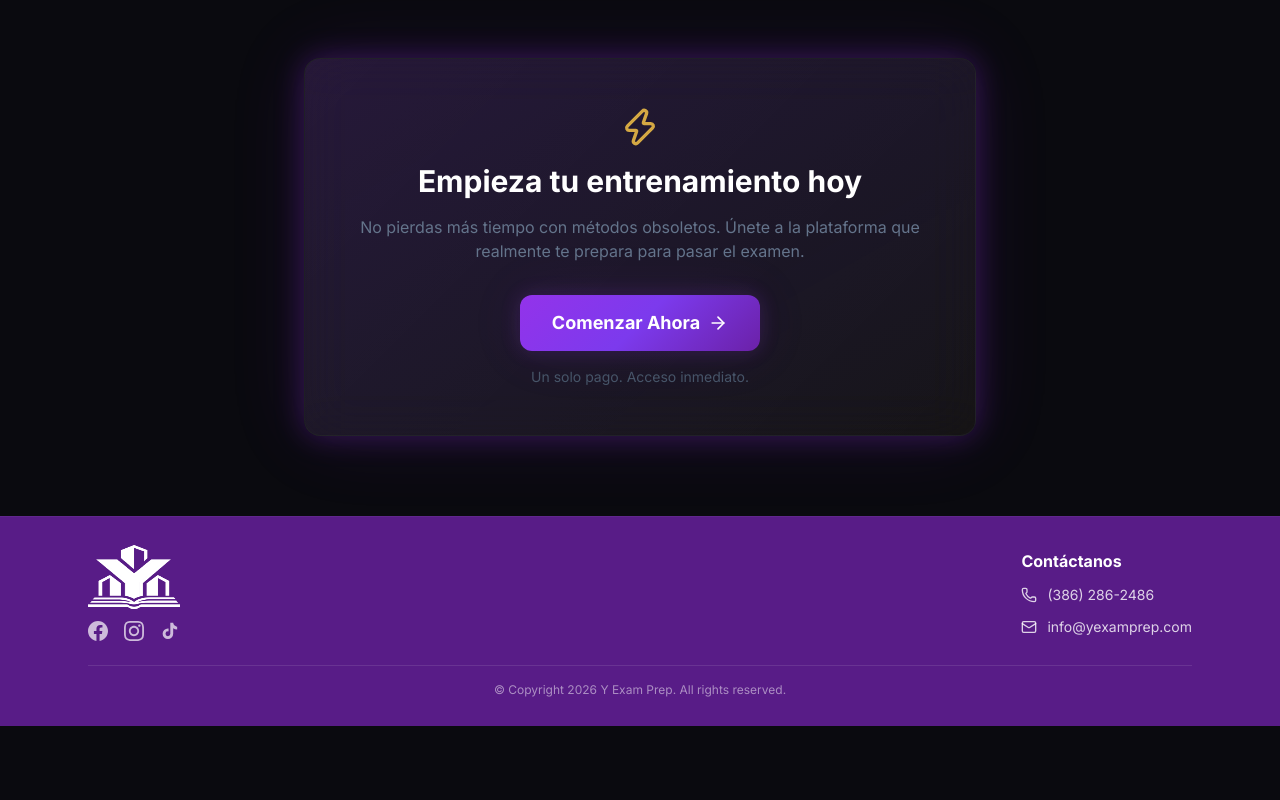
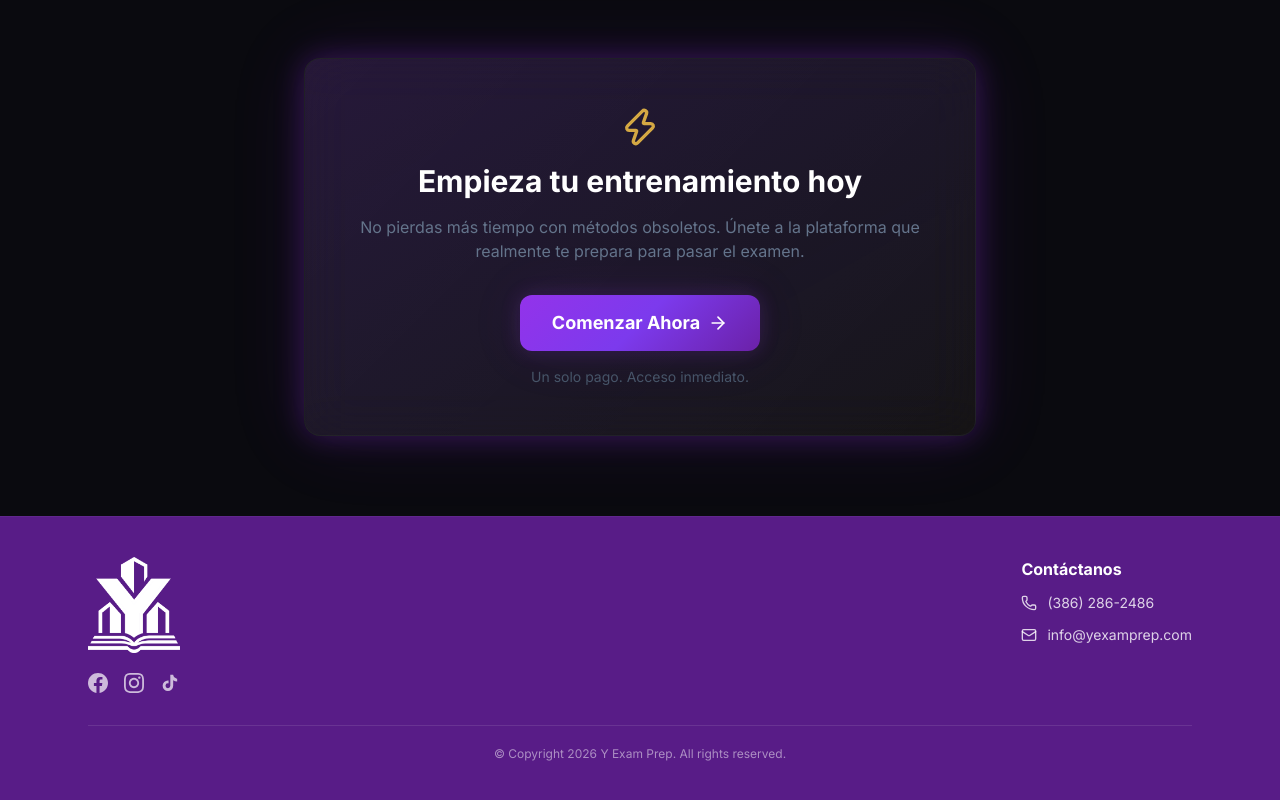
Before and after one commit to InsightsSoftware/Andry, a Next.js app: page / in a window 1280 px wide. Shown: the part 7957-8757 px from the top of the page. Before the commit the page ends 8683 px from the top, so only its background shows below. Built offline with nearby package versions, Linux system fonts and the light colour scheme.

Commit message:
Revert "Reduce footer size: smaller padding, logo and gaps"
This reverts commit e91d39e30c4ef15e2534d99536df67930a33ea9f.

```diff
--- a/src/components/layout/footer.tsx
+++ b/src/components/layout/footer.tsx
@@ -28,18 +28,18 @@ function TikTokIcon() {
 
 export function Footer() {
   return (
-    <footer className="border-t border-black/5 dark:border-white/5 bg-primary-700 dark:bg-primary-900 py-7">
+    <footer className="border-t border-black/5 dark:border-white/5 bg-primary-700 dark:bg-primary-900 py-10">
       <div className="mx-auto max-w-6xl px-6">
         {/* Main row */}
-        <div className="flex flex-col gap-6 sm:flex-row sm:items-center sm:justify-between">
+        <div className="flex flex-col gap-8 sm:flex-row sm:items-start sm:justify-between">
           {/* Left — logo + socials */}
-          <div className="flex flex-col gap-3">
+          <div className="flex flex-col gap-5">
             <Image
               src="/logo-white.png"
               alt="Y Exam Prep"
               width={600}
               height={600}
-              className="h-16 w-auto"
+              className="h-24 w-auto"
             />
 
             {/* Social icons */}
@@ -95,7 +95,7 @@ export function Footer() {
         </div>
 
         {/* Divider + copyright */}
-        <div className="mt-6 border-t border-white/10 pt-4 text-center">
+        <div className="mt-8 border-t border-white/10 pt-5 text-center">
           <p className="text-xs text-white/50">
             &copy; Copyright {new Date().getFullYear()} Y Exam Prep. All rights reserved.
           </p>
```
